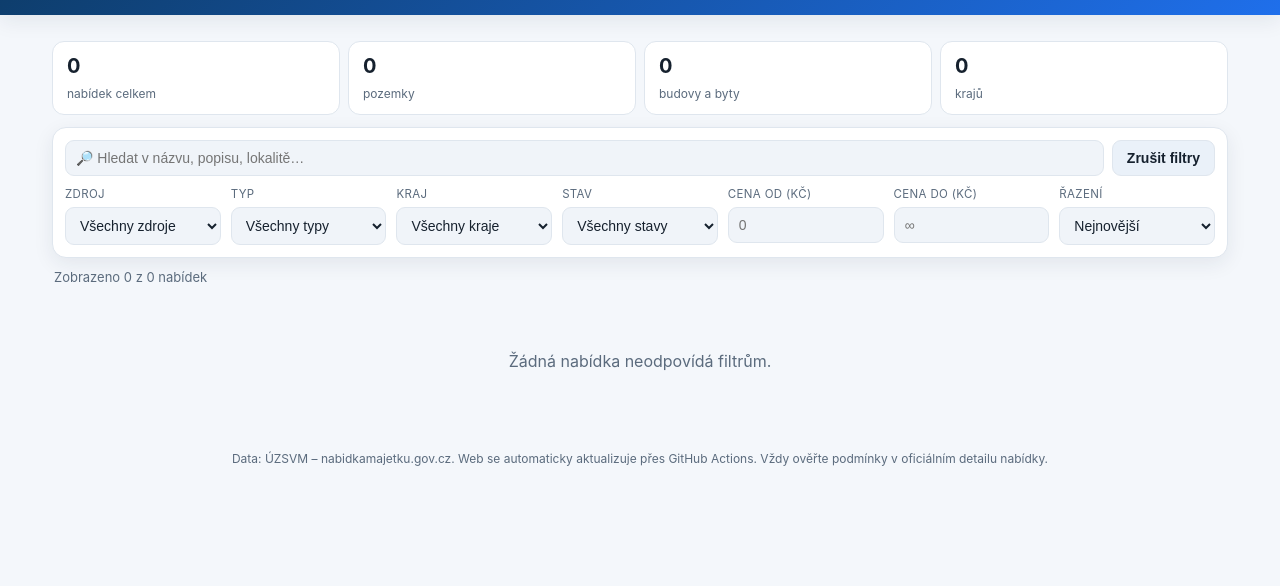
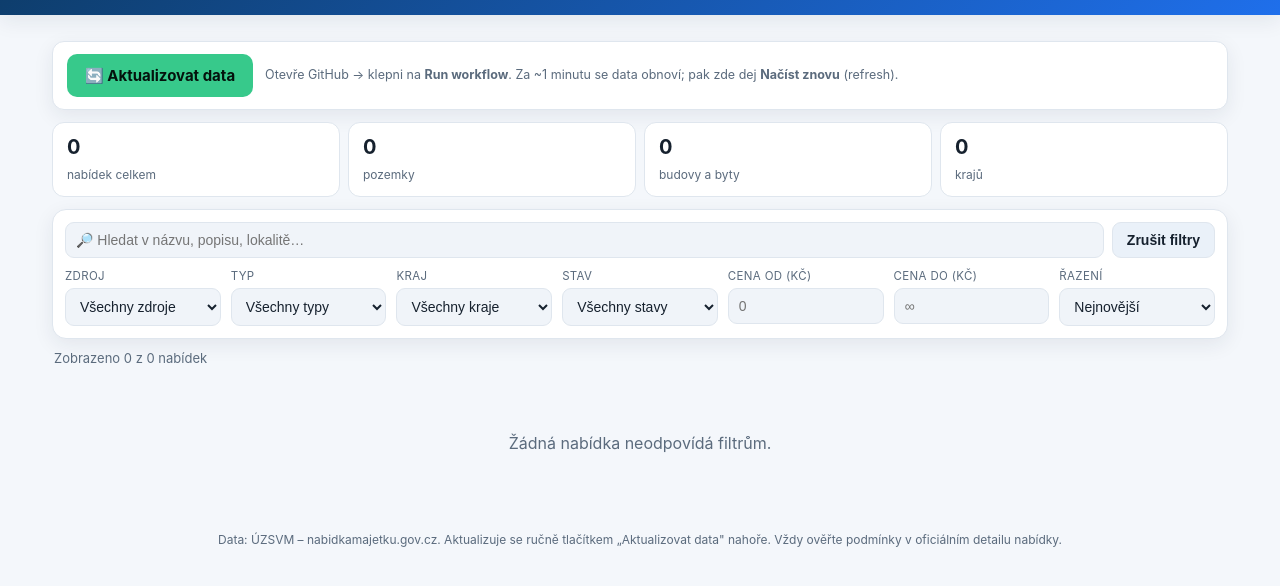
Before and after one commit to mirekstrnad/pozemky, a plain HTML site: page template.html in a window 1280 px wide. Shown: the part 70-656 px from the top of the page. Drawn offline with Linux system fonts and the light colour scheme.

Commit message:
Přidat tlačítko pro ruční spuštění aktualizace

```diff
--- a/template.html
+++ b/template.html
@@ -22,6 +22,12 @@ header{padding:18px 16px;background:linear-gradient(135deg,#0d3b66,#1f6feb);colo
 header h1{margin:0;font-size:19px;font-weight:700}
 header .sub{opacity:.9;font-size:12.5px;margin-top:3px}
 .wrap{max-width:1200px;margin:0 auto;padding:14px 12px 60px}
+.updatebar{display:flex;align-items:center;gap:12px;flex-wrap:wrap;background:var(--panel);
+  border:1px solid var(--line);border-radius:12px;padding:12px 14px;margin:12px 0;box-shadow:var(--shadow)}
+.updatebtn{background:var(--accent2);color:#04120c;font-weight:700;text-decoration:none;
+  padding:11px 18px;border-radius:10px;font-size:15px;white-space:nowrap}
+.updatebtn:hover{filter:brightness(1.06)}
+.updatehint{color:var(--muted);font-size:12.5px;flex:1;min-width:180px}
 .stats{display:flex;gap:8px;flex-wrap:wrap;margin:12px 0}
 .stat{background:var(--panel);border:1px solid var(--line);border-radius:12px;
   padding:10px 14px;min-width:110px;flex:1}
@@ -75,6 +81,12 @@ footer{color:var(--muted);font-size:12px;text-align:center;margin-top:26px}
 </header>
 <div class="wrap">
   <div id="banner"></div>
+
+  <div class="updatebar">
+    <a class="updatebtn" href="https://github.com/mirekstrnad/pozemky/actions/workflows/update.yml" target="_blank" rel="noopener">🔄 Aktualizovat data</a>
+    <span class="updatehint">Otevře GitHub → klepni na <b>Run workflow</b>. Za ~1 minutu se data obnoví; pak zde dej <b>Načíst znovu</b> (refresh).</span>
+  </div>
+
   <div class="stats" id="stats"></div>
 
   <div class="controls">
@@ -201,7 +213,7 @@ function renderStats(){
   var sub=document.getElementById('subtitle');
   sub.textContent = 'Aktualizováno '+(META.generated||'—')+' · zdroje: '+(META.sources||'ÚZSVM');
   if(META.mode==='demo'){
-    document.getElementById('banner').innerHTML='<div class="banner">⚠️ Ukázková data. Reálná data doplní automatická aktualizace.</div>';
+    document.getElementById('banner').innerHTML='<div class="banner">⚠️ Ukázková data. Reálná data doplní aktualizace.</div>';
   }
 }
 
@@ -222,7 +234,7 @@ document.getElementById('reset').addEventListener('click',function(){
 });
 
 document.getElementById('footer').innerHTML =
-  'Data: ÚZSVM – nabidkamajetku.gov.cz. Web se automaticky aktualizuje přes GitHub Actions. Vždy ověřte podmínky v oficiálním detailu nabídky.';
+  'Data: ÚZSVM – nabidkamajetku.gov.cz. Aktualizuje se ručně tlačítkem „Aktualizovat data" nahoře. Vždy ověřte podmínky v oficiálním detailu nabídky.';
 
 renderStats(); renderWatch(); render();
 </script>
```
